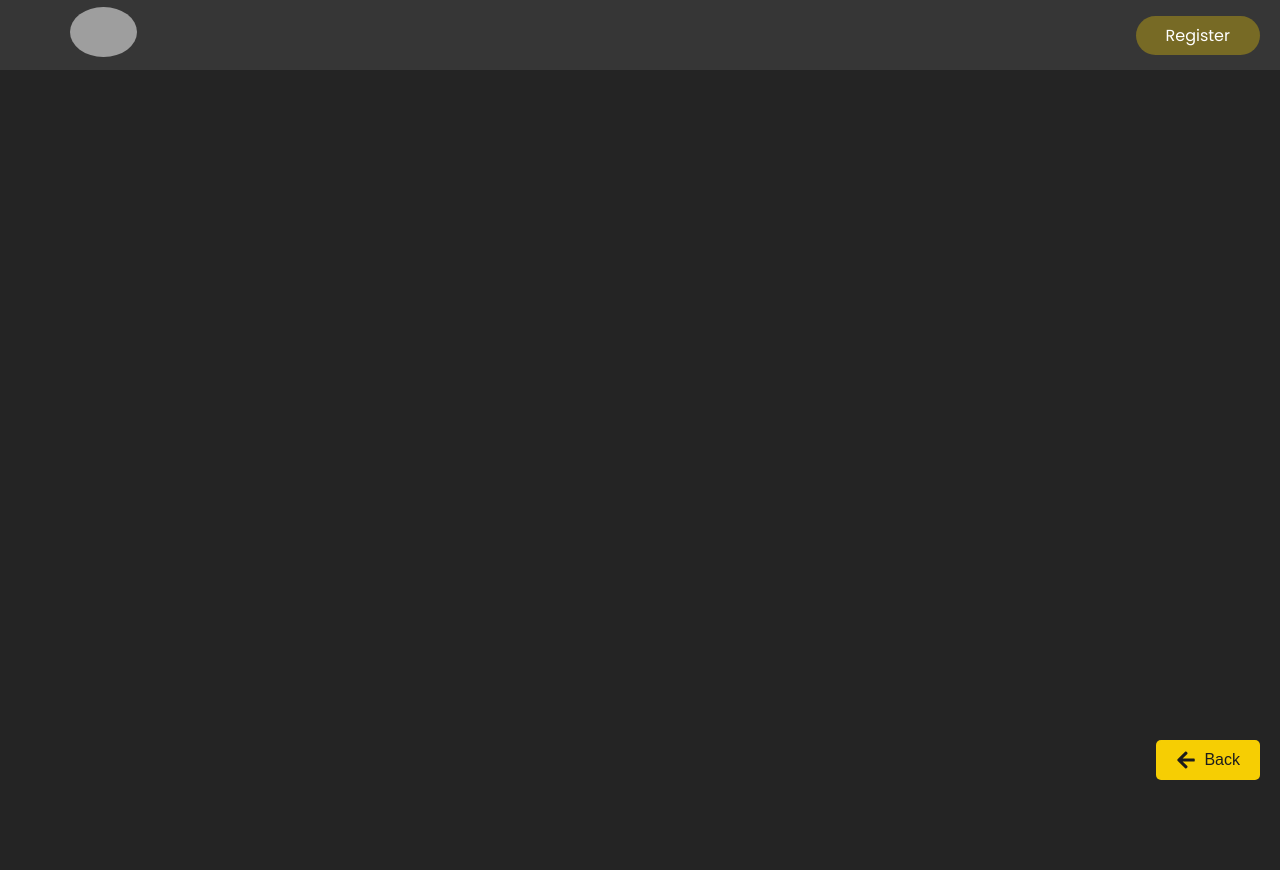
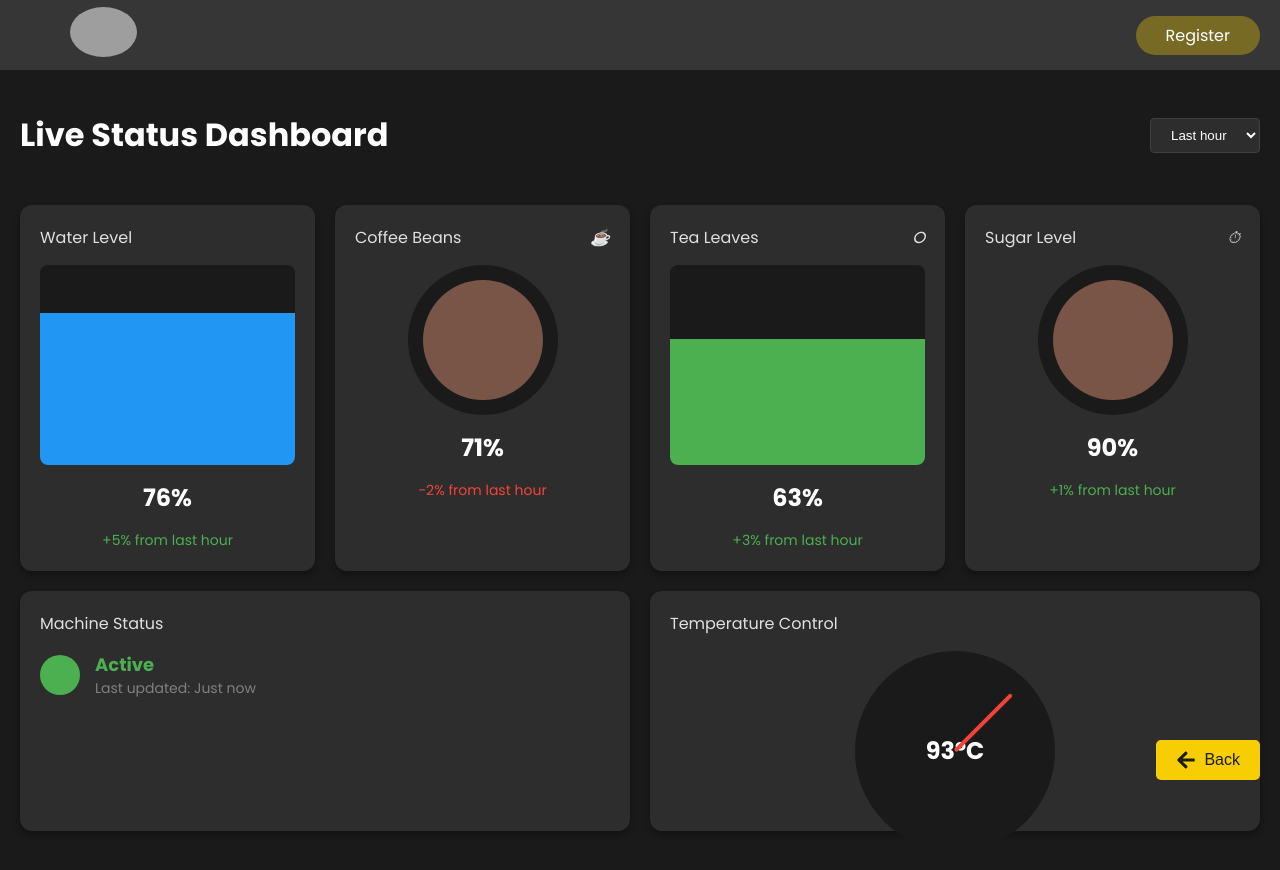
Before and after one commit to nuelsha/Coffee_And_Tea_Automation-Client, a React (Vite) app: page /live-status in a window 1280 px wide. Before the commit this address had no page. Shown: the top 870 px of the page. Before the commit the page ends 800 px from the top, so only its background shows below. Built offline with nearby package versions, Linux system fonts and the light colour scheme; grey boxes are pictures that could not be loaded.

Commit message:
Add Live Status page and route to admin sidebar navigation

```diff
--- a/src/App.jsx
+++ b/src/App.jsx
@@ -1,3 +1,4 @@
+import React from 'react';
 import { Routes, Route } from "react-router-dom";
 import Home from "./pages/Home/Home.jsx";
 import Coupon from "./pages/Coupon/Coupon.jsx";
@@ -9,6 +10,7 @@ import BackButton from "./components/Back-Button/BackButton.jsx";
 import Register from "./pages/Register/Register.jsx";
 import Payment from "./components/Payment/Payment.jsx";
 import AddItem from "./components/Add_item/AddItem.jsx";
+import LiveStatus from './pages/LiveStatus/LiveStatus';
 
 function App() {
   return (
@@ -17,11 +19,12 @@ function App() {
       <Routes>
         <Route path="/" element={<Home />} />
         <Route path="/user/*" element={<User />} />
-        <Route path="/admin/" element={<Admin />} />
+        <Route path="/admin" element={<Admin />} />
         <Route path="/notification" element={<Notification />} />
         <Route path="/register" element={<Register />} />
         <Route path="/payment" element={<Payment />} />
         <Route path="/add-item" element={<AddItem />} />
+        <Route path="/live-status" element={<LiveStatus />} />
       </Routes>
       <BackButton />
     </>
--- a/src/components/Admin_com/side_bar_a.jsx
+++ b/src/components/Admin_com/side_bar_a.jsx
@@ -39,6 +39,19 @@ export default function Sidebar() {
               <span>Notifications</span>
             </Link>
           </li>
+          <li>
+            <Link
+              to="/live-status"
+              className={`nav-link ${
+                location.pathname === "/live-status" ? "active" : ""
+              }`}
+            >
+              <svg viewBox="0 0 24 24" className="nav-icon" aria-hidden="true">
+                <path d="M13 2.05v2.02c3.95.49 7 3.85 7 7.93 0 4.42-3.58 8-8 8s-8-3.58-8-8c0-4.08 3.05-7.44 7-7.93V2.05C5.86 2.55 2 6.81 2 12c0 5.52 4.48 10 10 10s10-4.48 10-10c0-5.19-3.86-9.45-9-9.95zM11 6v5.59l-4.71 4.7 1.42 1.42L13 12.41V6h-2z" />
+              </svg>
+              <span>Live Status</span>
+            </Link>
+          </li>
         </ul>
       </nav>
     </aside>
--- /dev/null
+++ b/src/pages/LiveStatus/LiveStatus.jsx
@@ -0,0 +1,99 @@
+import React from 'react';
+import './livestatus.css';
+
+const LiveStatus = () => {
+  return (
+    <div className="live-status-container">
+      <div className="live-status-header">
+        <h1>Live Status Dashboard</h1>
+        <select className="time-selector">
+          <option>Last hour</option>
+        </select>
+      </div>
+
+      <div className="metrics-grid">
+        {/* Water Level Card */}
+        <div className="metric-card">
+          <div className="metric-header">
+            <span>Water Level</span>
+          </div>
+          <div className="water-container">
+            <div className="water-level" style={{ height: '76%' }}></div>
+          </div>
+          <div className="metric-value">76%</div>
+          <div className="metric-change positive">+5% from last hour</div>
+        </div>
+
+        {/* Coffee Beans Card */}
+        <div className="metric-card">
+          <div className="metric-header">
+            <span>Coffee Beans</span>
+            <i className="coffee-icon">☕</i>
+          </div>
+          <div className="circle-container">
+            <div className="circle-progress" data-value="71"></div>
+          </div>
+          <div className="metric-value">71%</div>
+          <div className="metric-change negative">-2% from last hour</div>
+        </div>
+
+        {/* Tea Leaves Card */}
+        <div className="metric-card">
+          <div className="metric-header">
+            <span>Tea Leaves</span>
+            <i className="tea-icon">⭘</i>
+          </div>
+          <div className="tea-container">
+            <div className="tea-level" style={{ height: '63%' }}></div>
+          </div>
+          <div className="metric-value">63%</div>
+          <div className="metric-change positive">+3% from last hour</div>
+        </div>
+
+        {/* Sugar Level Card */}
+        <div className="metric-card">
+          <div className="metric-header">
+            <span>Sugar Level</span>
+            <i className="sugar-icon">⏱</i>
+          </div>
+          <div className="circle-container">
+            <div className="circle-progress" data-value="90"></div>
+          </div>
+          <div className="metric-value">90%</div>
+          <div className="metric-change positive">+1% from last hour</div>
+        </div>
+      </div>
+
+      <div className="bottom-grid">
+        {/* Machine Status Card */}
+        <div className="metric-card wide">
+          <div className="metric-header">
+            <span>Machine Status</span>
+          </div>
+          <div className="status-content">
+            <div className="status-icon active"></div>
+            <div className="status-info">
+              <div className="status-text">Active</div>
+              <div className="status-update">Last updated: Just now</div>
+            </div>
+          </div>
+        </div>
+
+        {/* Temperature Control Card */}
+        <div className="metric-card wide">
+          <div className="metric-header">
+            <span>Temperature Control</span>
+          </div>
+          <div className="temperature-gauge">
+            <div className="gauge-circle">
+              <div className="gauge-pointer"></div>
+              <div className="temperature-value">93°C</div>
+            </div>
+          </div>
+        </div>
+      </div>
+    </div>
+  );
+};
+
+export default LiveStatus;
--- /dev/null
+++ b/src/pages/LiveStatus/livestatus.css
@@ -0,0 +1,189 @@
+.live-status-container {
+  padding: 20px;
+  background-color: #1a1a1a;
+  min-height: 100vh;
+  color: #ffffff;
+}
+
+.live-status-header {
+  display: flex;
+  justify-content: space-between;
+  align-items: center;
+  margin-bottom: 24px;
+}
+
+.time-selector {
+  padding: 8px 16px;
+  border-radius: 4px;
+  background-color: #2d2d2d;
+  color: #ffffff;
+  border: 1px solid #404040;
+}
+
+.metrics-grid {
+  display: grid;
+  grid-template-columns: repeat(4, 1fr);
+  gap: 20px;
+  margin-bottom: 20px;
+}
+
+.bottom-grid {
+  display: grid;
+  grid-template-columns: repeat(2, 1fr);
+  gap: 20px;
+}
+
+.metric-card {
+  background-color: #2d2d2d;
+  border-radius: 12px;
+  padding: 20px;
+  box-shadow: 0 4px 6px rgba(0, 0, 0, 0.3);
+}
+
+.metric-header {
+  display: flex;
+  justify-content: space-between;
+  align-items: center;
+  margin-bottom: 15px;
+  color: #e0e0e0;
+}
+
+.metric-value {
+  font-size: 24px;
+  font-weight: bold;
+  text-align: center;
+  margin: 15px 0;
+}
+
+.metric-change {
+  text-align: center;
+  font-size: 14px;
+}
+
+.metric-change.positive {
+  color: #4CAF50;
+}
+
+.metric-change.negative {
+  color: #f44336;
+}
+
+/* Water Level Styling */
+.water-container {
+  height: 200px;
+  background-color: #1a1a1a;
+  border-radius: 8px;
+  position: relative;
+  overflow: hidden;
+}
+
+.water-level {
+  position: absolute;
+  bottom: 0;
+  width: 100%;
+  background-color: #2196F3;
+  transition: height 0.3s ease;
+}
+
+/* Tea Container Styling */
+.tea-container {
+  height: 200px;
+  background-color: #1a1a1a;
+  border-radius: 8px;
+  position: relative;
+  overflow: hidden;
+}
+
+.tea-level {
+  position: absolute;
+  bottom: 0;
+  width: 100%;
+  background-color: #4CAF50;
+  transition: height 0.3s ease;
+}
+
+/* Circle Progress Styling */
+.circle-container {
+  width: 150px;
+  height: 150px;
+  margin: 0 auto;
+  background-color: #1a1a1a;
+  border-radius: 50%;
+  position: relative;
+  display: flex;
+  align-items: center;
+  justify-content: center;
+}
+
+.circle-progress {
+  width: 80%;
+  height: 80%;
+  border-radius: 50%;
+  background-color: #795548;
+}
+
+/* Machine Status Styling */
+.status-content {
+  display: flex;
+  align-items: center;
+  gap: 15px;
+}
+
+.status-icon {
+  width: 40px;
+  height: 40px;
+  border-radius: 50%;
+  background-color: #4CAF50;
+}
+
+.status-text {
+  font-size: 18px;
+  font-weight: bold;
+  color: #4CAF50;
+}
+
+.status-update {
+  color: #808080;
+  font-size: 14px;
+}
+
+/* Temperature Gauge Styling */
+.temperature-gauge {
+  display: flex;
+  justify-content: center;
+  align-items: center;
+  height: 200px;
+}
+
+.gauge-circle {
+  width: 200px;
+  height: 200px;
+  background-color: #1a1a1a;
+  border-radius: 50%;
+  position: relative;
+  display: flex;
+  align-items: center;
+  justify-content: center;
+}
+
+.gauge-pointer {
+  position: absolute;
+  width: 4px;
+  height: 80px;
+  background-color: #f44336;
+  bottom: 50%;
+  left: calc(50% - 2px);
+  transform-origin: bottom center;
+  transform: rotate(45deg);
+  border-radius: 4px;
+}
+
+.temperature-value {
+  color: #ffffff;
+  font-size: 24px;
+  font-weight: bold;
+}
+
+.wide {
+  height: 200px;
+}
```
